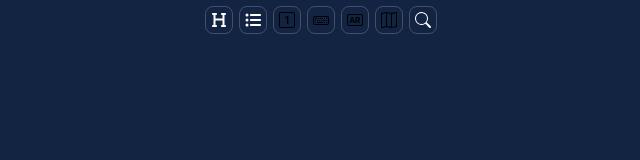
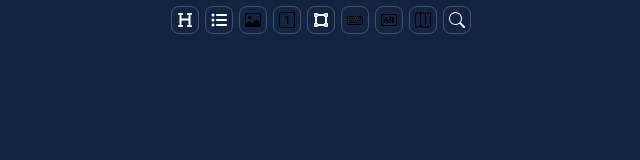
Before and after one commit to AddielQuintero/a11y-testing-toolkit-ext, a React (Vite) app: page / in a window 1280 px wide. Shown: the top 160 px of the page, without its empty margins (319-959 px from the left). Built offline with nearby package versions, Linux system fonts and the light colour scheme.

Commit message:
feat: add component FocusIndicatorHighlighter

```diff
--- a/src/App.tsx
+++ b/src/App.tsx
@@ -5,6 +5,10 @@ import { AriaRolesHighlighter } from './components/AriaRolesHighlighter'
 import { LandMarksHighlighter } from './components/LandMarksHighlighter'
 import { HeadingsHighlighter } from './components/HeadingsHighlighter'
 import { ListItemsHighlighter } from './components/ListItemsHighlighter'
+import { ImageAltTextHighlighter } from './components/ImageAltTextHighlighter'
+import { FocusIndicatorHighlighter } from './components/FocusIndicatorHighlighter'
+// import { TextSpacingHighlighter } from './components/TextSpacingHighlighter'
+// import { CurrentlyFocusedHighlighter } from './components/CurrentlyFocusedHighlighter'
 import { TargetSize } from './components/TargetSize'
 
 function App() {
@@ -16,7 +20,11 @@ function App() {
         <div className="toolkit__container">
           <HeadingsHighlighter setTooltipText={setTooltipText} />
           <ListItemsHighlighter setTooltipText={setTooltipText} />
+          <ImageAltTextHighlighter setTooltipText={setTooltipText} />
           <TabIndexHighlighter setTooltipText={setTooltipText} />
+          <FocusIndicatorHighlighter setTooltipText={setTooltipText} />
+          {/* <CurrentlyFocusedHighlighter setTooltipText={setTooltipText} />
+          <TextSpacingHighlighter setTooltipText={setTooltipText} /> */}
           <AutocompleteHighlighter setTooltipText={setTooltipText} />
           <AriaRolesHighlighter setTooltipText={setTooltipText} />
           <LandMarksHighlighter setTooltipText={setTooltipText} />
--- /dev/null
+++ b/src/components/FocusIndicatorHighlighter.tsx
@@ -0,0 +1,83 @@
+import { useState } from 'react'
+import { CustomButton } from './common/Button'
+import focusIndicatorIcon from '../assets/focusIndicator.svg'
+
+interface FocusIndicatorProps {
+  setTooltipText: (tooltipText: string) => void
+}
+
+export const FocusIndicatorHighlighter = ({ setTooltipText }: FocusIndicatorProps) => {
+  const [showFocusIndicator, setFocusIndicator] = useState<boolean>(false)
+  const iconClass = showFocusIndicator ? 'svg-active' : 'svg-default'
+
+  const codeToExecute = function(showFocusIndicator: boolean) {
+    const preventDefaultClick = (event: any) => {
+      event.preventDefault()
+    }
+
+    const highlightFocusIndicator = () => {
+      const style = document.createElement('style')
+      style.innerHTML = `
+          :focus {
+            outline: 3px solid red;
+            box-shadow: 0 0 0 5px cyan;
+          }
+        `
+      document.head.appendChild(style)
+
+      const focusableElements = document.querySelectorAll('a, button, input, [tabindex]')
+      focusableElements.forEach((element) => {
+        element.addEventListener('click', preventDefaultClick)
+      })
+    }
+
+    const removeIndicators = () => {
+      const styles = document.head.querySelectorAll('style')
+      for (let style of styles) {
+        if (style.innerHTML.includes(':focus {')) {
+          document.head.removeChild(style)
+        }
+      }
+
+      const focusableElements = document.querySelectorAll('a, button, input, [tabindex]')
+      focusableElements.forEach((element) => {
+        element.removeEventListener('click', preventDefaultClick)
+      })
+    }
+
+    if (showFocusIndicator) {
+      removeIndicators()
+    } else {
+      highlightFocusIndicator()
+    }
+  }
+
+  const handleClick = () => {
+    chrome.tabs.query({ active: true, currentWindow: true }, (tabs) => {
+      const currentTab = tabs[0]
+      if (currentTab && currentTab.id) {
+        const tabId = currentTab.id
+
+        chrome.scripting.executeScript(
+          {
+            target: { tabId: tabId },
+            func: codeToExecute,
+            args: [showFocusIndicator],
+          },
+          () => setFocusIndicator(!showFocusIndicator)
+        )
+      }
+    })
+  }
+
+  return (
+    <CustomButton
+      onMouseEnter={() => setTooltipText('Focus Indicator')}
+      onMouseLeave={() => setTooltipText('')}
+      onClick={handleClick}
+      className={iconClass}
+    >
+      <img src={focusIndicatorIcon} className="svg-icon" alt="Heading Icon" />
+    </CustomButton>
+  )
+}
```
Also changed, not shown: src/assets/focusIndicator.svg (added).
